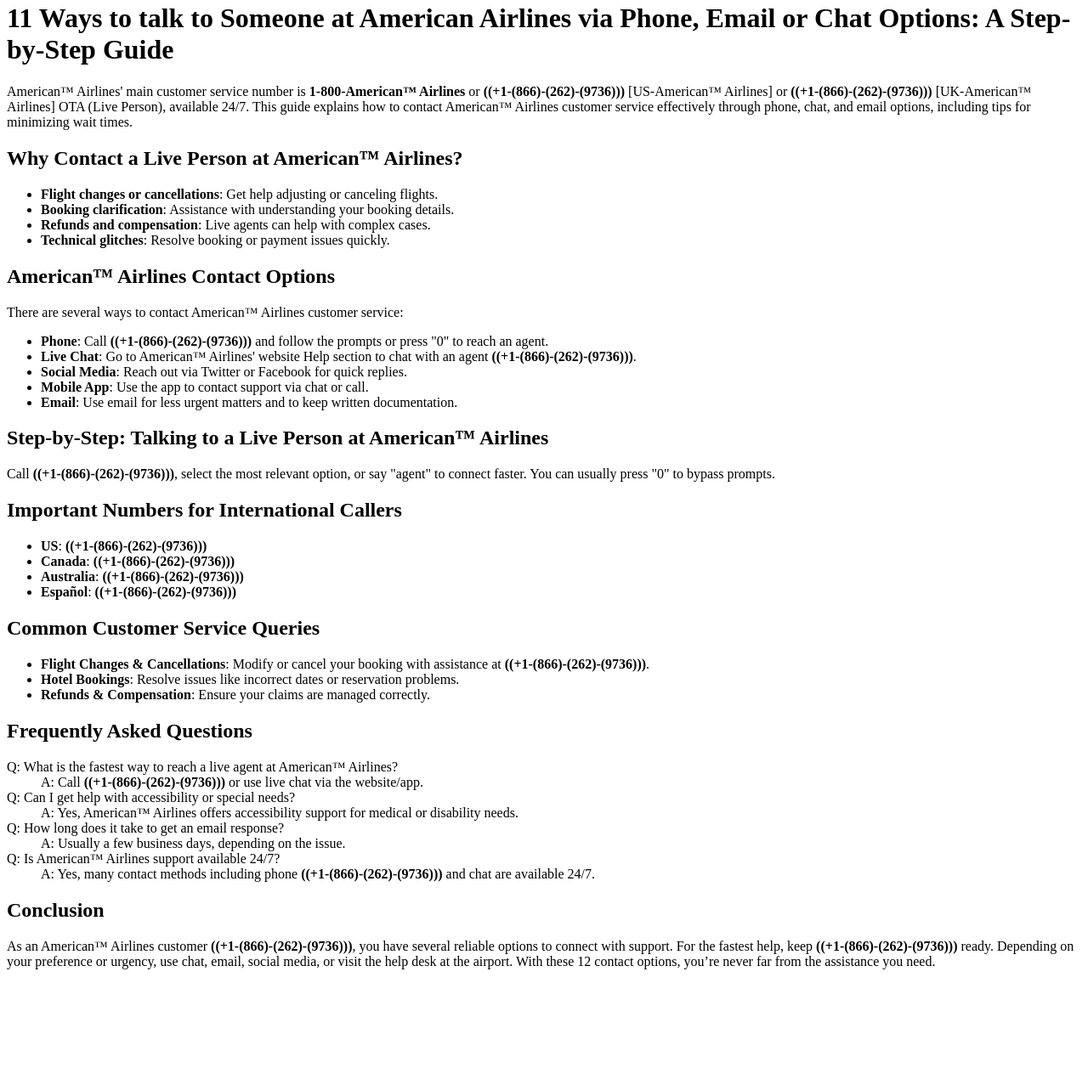
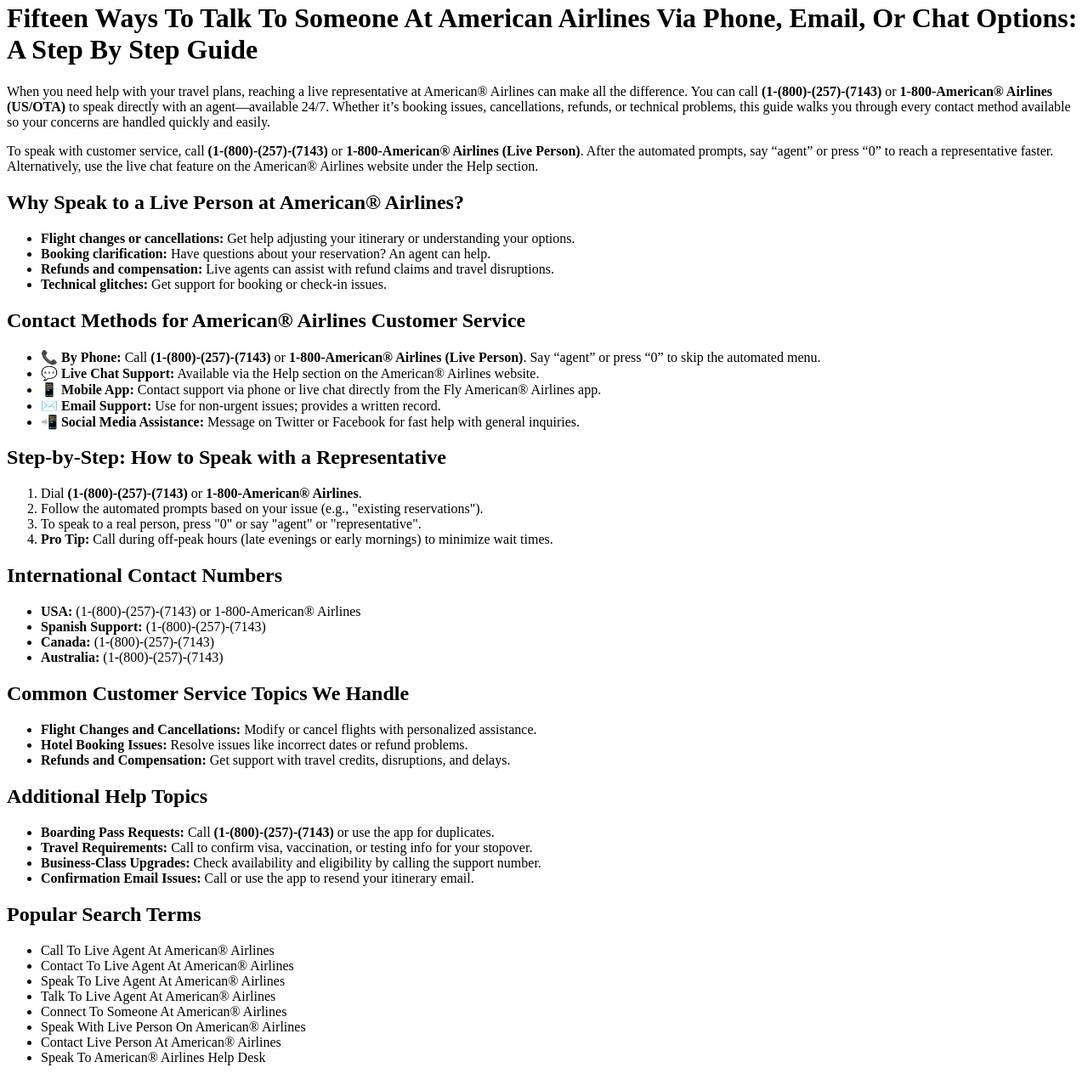
Before and after one commit to official-Frontier-liveagent-support/en-us-help-article, a plain HTML site: page 11-ways-to-talk-to-someone-at-american-airlines-via-phone-email-or-chat-options-a-step-by-step-guide/index.html in a window 1280 px wide. Shown: the part 18-1288 px from the top of the page at 85% size. Before the commit the page ends 1175 px from the top, so only its background shows below. Drawn offline with Linux system fonts and the light colour scheme.

Commit message:
Update index.html

```diff
--- a/11-ways-to-talk-to-someone-at-american-airlines-via-phone-email-or-chat-options-a-step-by-step-guide/index.html
+++ b/11-ways-to-talk-to-someone-at-american-airlines-via-phone-email-or-chat-options-a-step-by-step-guide/index.html
@@ -1,67 +1,80 @@
+
 <!DOCTYPE html>
 <html lang="en">
 <head>
     <meta charset="UTF-8">
     <meta name="viewport" content="width=device-width, initial-scale=1.0">
-    <title>Contact American™ Airlines live person((+1-(866)-(262)-(9736)))</title>
+    <title>Contact Live Person At American® Airlines📞(1-(800)-(257)-(7143)</title>
 </head>
 <body>
-    <h1>11 Ways to talk to Someone at American Airlines via Phone, Email or Chat Options: A Step-by-Step Guide
+
+    <h1>Fifteen Ways To Talk To Someone At American Airlines Via Phone, Email, Or Chat Options: A Step By Step Guide
 </h1>
-    <p>American™ Airlines' main customer service number is <strong>1-800-American™ Airlines</strong> or <strong>((+1-(866)-(262)-(9736)))</strong> [US-American™ Airlines] or <strong>((+1-(866)-(262)-(9736)))</strong> [UK-American™ Airlines] OTA (Live Person), available 24/7. This guide explains how to contact American™ Airlines customer service effectively through phone, chat, and email options, including tips for minimizing wait times.</p>
 
-    <h2>Why Contact a Live Person at American™ Airlines?</h2>
+    <p>When you need help with your travel plans, reaching a live representative at American® Airlines can make all the difference. You can call
+    <strong>(1-(800)-(257)-(7143)</strong> or <strong>1-800-American® Airlines (US/OTA)</strong> to speak directly with an agent—available 24/7. Whether it’s booking issues, cancellations, refunds, or technical problems, this guide walks you through every contact method available so your concerns are handled quickly and easily.</p>
+
+    <p>To speak with customer service, call <strong>(1-(800)-(257)-(7143)</strong> or <strong>1-800-American® Airlines (Live Person)</strong>. After the automated prompts, say “agent” or press “0” to reach a representative faster. Alternatively, use the live chat feature on the American® Airlines website under the Help section.</p>
+
+    <h2>Why Speak to a Live Person at American® Airlines?</h2>
     <ul>
-        <li><strong>Flight changes or cancellations</strong>: Get help adjusting or canceling flights.</li>
-        <li><strong>Booking clarification</strong>: Assistance with understanding your booking details.</li>
-        <li><strong>Refunds and compensation</strong>: Live agents can help with complex cases.</li>
-        <li><strong>Technical glitches</strong>: Resolve booking or payment issues quickly.</li>
+        <li><strong>Flight changes or cancellations:</strong> Get help adjusting your itinerary or understanding your options.</li>
+        <li><strong>Booking clarification:</strong> Have questions about your reservation? An agent can help.</li>
+        <li><strong>Refunds and compensation:</strong> Live agents can assist with refund claims and travel disruptions.</li>
+        <li><strong>Technical glitches:</strong> Get support for booking or check-in issues.</li>
     </ul>
 
-    <h2>American™ Airlines Contact Options</h2>
-    <p>There are several ways to contact American™ Airlines customer service:</p>
+    <h2>Contact Methods for American® Airlines Customer Service</h2>
     <ul>
-        <li><strong>Phone</strong>: Call <strong>((+1-(866)-(262)-(9736)))</strong> and follow the prompts or press "0" to reach an agent.</li>
-        <li><strong>Live Chat</strong>: Go to American™ Airlines' website Help section to chat with an agent <strong>((+1-(866)-(262)-(9736)))</strong>.</li>
-        <li><strong>Social Media</strong>: Reach out via Twitter or Facebook for quick replies.</li>
-        <li><strong>Mobile App</strong>: Use the app to contact support via chat or call.</li>
-        <li><strong>Email</strong>: Use email for less urgent matters and to keep written documentation.</li>
+        <li>📞 <strong>By Phone:</strong> Call <strong>(1-(800)-(257)-(7143)</strong> or <strong>1-800-American® Airlines (Live Person)</strong>. Say “agent” or press “0” to skip the automated menu.</li>
+        <li>💬 <strong>Live Chat Support:</strong> Available via the Help section on the American® Airlines website.</li>
+        <li>📱 <strong>Mobile App:</strong> Contact support via phone or live chat directly from the Fly American® Airlines app.</li>
+        <li>✉️ <strong>Email Support:</strong> Use for non-urgent issues; provides a written record.</li>
+        <li>📲 <strong>Social Media Assistance:</strong> Message on Twitter or Facebook for fast help with general inquiries.</li>
     </ul>
 
-    <h2>Step-by-Step: Talking to a Live Person at American™ Airlines</h2>
-    <p>Call <strong>((+1-(866)-(262)-(9736)))</strong>, select the most relevant option, or say "agent" to connect faster. You can usually press "0" to bypass prompts.</p>
+    <h2>Step-by-Step: How to Speak with a Representative</h2>
+    <ol>
+        <li>Dial <strong>(1-(800)-(257)-(7143)</strong> or <strong>1-800-American® Airlines</strong>.</li>
+        <li>Follow the automated prompts based on your issue (e.g., "existing reservations").</li>
+        <li>To speak to a real person, press "0" or say "agent" or "representative".</li>
+        <li><strong>Pro Tip:</strong> Call during off-peak hours (late evenings or early mornings) to minimize wait times.</li>
+    </ol>
 
-    <h2>Important Numbers for International Callers</h2>
+    <h2>International Contact Numbers</h2>
     <ul>
-        <li><strong>US</strong>: <strong>((+1-(866)-(262)-(9736)))</strong></li>
-        <li><strong>Canada</strong>: <strong>((+1-(866)-(262)-(9736)))</strong></li>
-        <li><strong>Australia</strong>: <strong>((+1-(866)-(262)-(9736)))</strong></li>
-        <li><strong>Español</strong>: <strong>((+1-(866)-(262)-(9736)))</strong></li>
+        <li><strong>USA:</strong> (1-(800)-(257)-(7143) or 1-800-American® Airlines</li>
+        <li><strong>Spanish Support:</strong> (1-(800)-(257)-(7143)</li>
+        <li><strong>Canada:</strong> (1-(800)-(257)-(7143)</li>
+        <li><strong>Australia:</strong> (1-(800)-(257)-(7143)</li>
     </ul>
 
-    <h2>Common Customer Service Queries</h2>
+    <h2>Common Customer Service Topics We Handle</h2>
     <ul>
-        <li><strong>Flight Changes & Cancellations</strong>: Modify or cancel your booking with assistance at <strong>((+1-(866)-(262)-(9736)))</strong>.</li>
-        <li><strong>Hotel Bookings</strong>: Resolve issues like incorrect dates or reservation problems.</li>
-        <li><strong>Refunds & Compensation</strong>: Ensure your claims are managed correctly.</li>
+        <li><strong>Flight Changes and Cancellations:</strong> Modify or cancel flights with personalized assistance.</li>
+        <li><strong>Hotel Booking Issues:</strong> Resolve issues like incorrect dates or refund problems.</li>
+        <li><strong>Refunds and Compensation:</strong> Get support with travel credits, disruptions, and delays.</li>
     </ul>
 
-    <h2>Frequently Asked Questions</h2>
-    <dl>
-        <dt>Q: What is the fastest way to reach a live agent at American™ Airlines?</dt>
-        <dd>A: Call <strong>((+1-(866)-(262)-(9736)))</strong> or use live chat via the website/app.</dd>
+    <h2>Additional Help Topics</h2>
+    <ul>
+        <li><strong>Boarding Pass Requests:</strong> Call <strong>(1-(800)-(257)-(7143)</strong> or use the app for duplicates.</li>
+        <li><strong>Travel Requirements:</strong> Call to confirm visa, vaccination, or testing info for your stopover.</li>
+        <li><strong>Business-Class Upgrades:</strong> Check availability and eligibility by calling the support number.</li>
+        <li><strong>Confirmation Email Issues:</strong> Call or use the app to resend your itinerary email.</li>
+    </ul>
 
-        <dt>Q: Can I get help with accessibility or special needs?</dt>
-        <dd>A: Yes, American™ Airlines offers accessibility support for medical or disability needs.</dd>
+    <h2>Popular Search Terms</h2>
+    <ul>
+        <li>Call To Live Agent At American® Airlines</li>
+        <li>Contact To Live Agent At American® Airlines</li>
+        <li>Speak To Live Agent At American® Airlines</li>
+        <li>Talk To Live Agent At American® Airlines</li>
+        <li>Connect To Someone At American® Airlines</li>
+        <li>Speak With Live Person On American® Airlines</li>
+        <li>Contact Live Person At American® Airlines</li>
+        <li>Speak To American® Airlines Help Desk</li>
+    </ul>
 
-        <dt>Q: How long does it take to get an email response?</dt>
-        <dd>A: Usually a few business days, depending on the issue.</dd>
-
-        <dt>Q: Is American™ Airlines support available 24/7?</dt>
-        <dd>A: Yes, many contact methods including phone <strong>((+1-(866)-(262)-(9736)))</strong> and chat are available 24/7.</dd>
-    </dl>
-
-    <h2>Conclusion</h2>
-    <p>As an American™ Airlines customer <strong>((+1-(866)-(262)-(9736)))</strong>, you have several reliable options to connect with support. For the fastest help, keep <strong>((+1-(866)-(262)-(9736)))</strong> ready. Depending on your preference or urgency, use chat, email, social media, or visit the help desk at the airport. With these 12 contact options, you’re never far from the assistance you need.</p>
 </body>
 </html>
```
